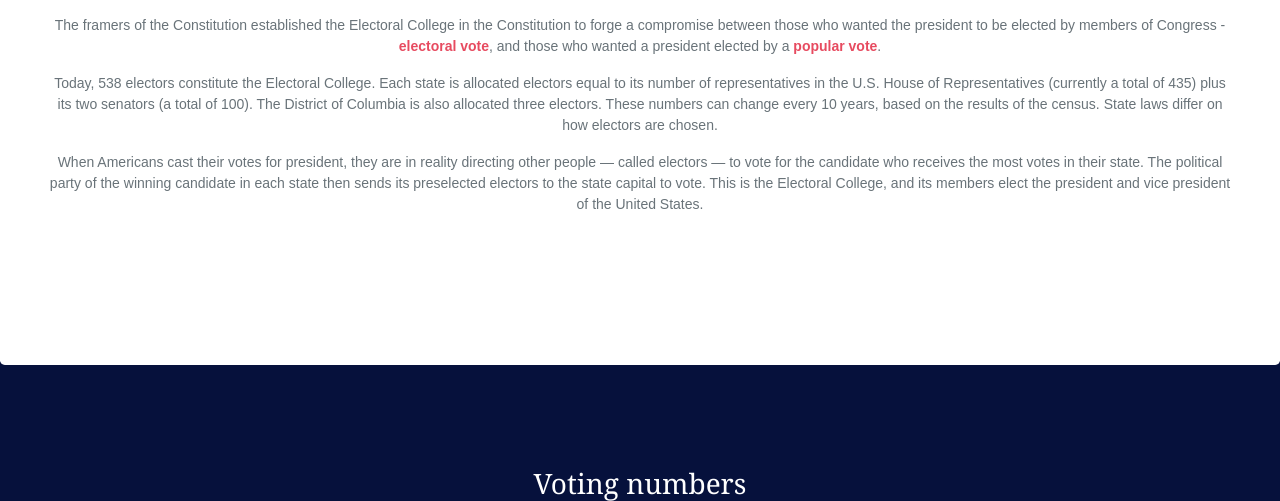
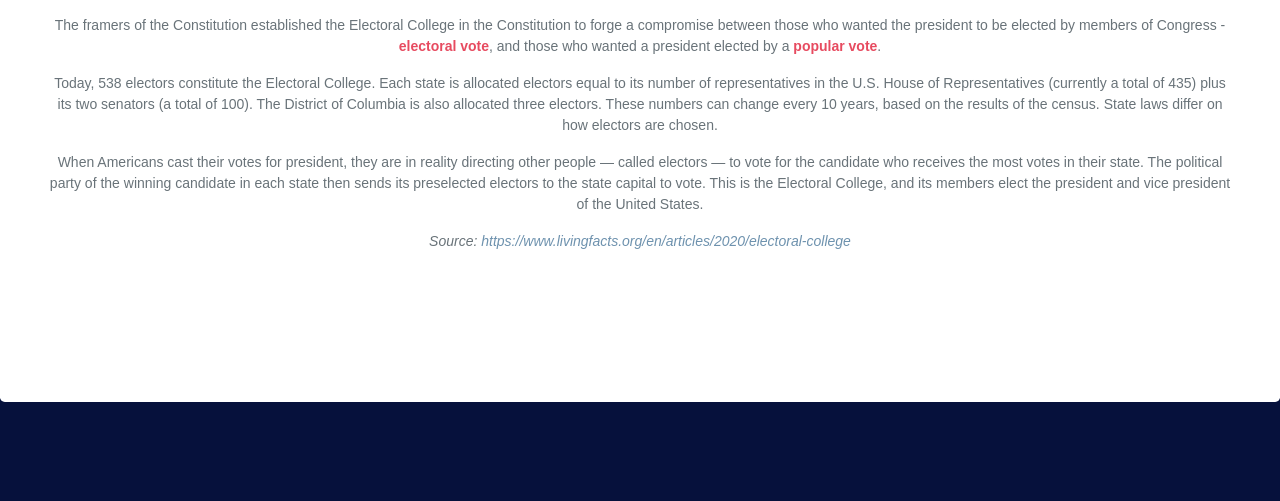
Before and after one commit to ejkaster/Project2-2020-US-Presidential-Election, a Flask app: page /comparisons in a window 1280 px wide. Shown: the part 512-1013 px from the top of the page. Run offline with Flask 2, Linux system fonts and the light colour scheme; data that the repository does not hold is empty; some libraries are stand-ins or nearby versions.

Commit message:
add source link

```diff
--- a/templates/comparisons.html
+++ b/templates/comparisons.html
@@ -51,6 +51,8 @@
 
           <p>When Americans cast their votes for president, they are in reality directing other people — called electors — to vote for the candidate who receives the most votes in their state. The political party of the winning candidate in each state then sends its preselected electors to the state capital to vote. This is the Electoral College, and its members elect the president and vice president of the United States.</p>
 
+          <p><i>Source: <a href="https://www.livingfacts.org/en/articles/2020/electoral-college" target="_blank">https://www.livingfacts.org/en/articles/2020/electoral-college</a></i></p>
+
 
         </div>
       </div>
```
